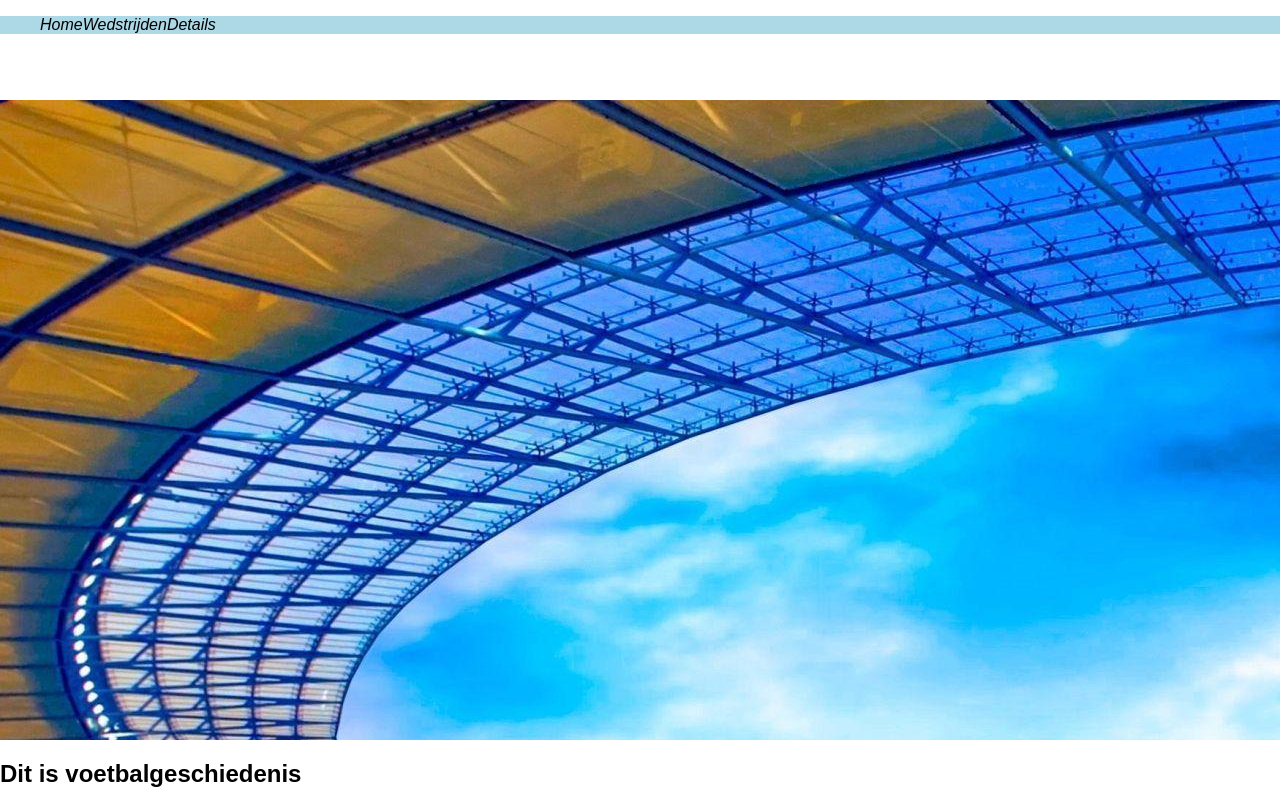
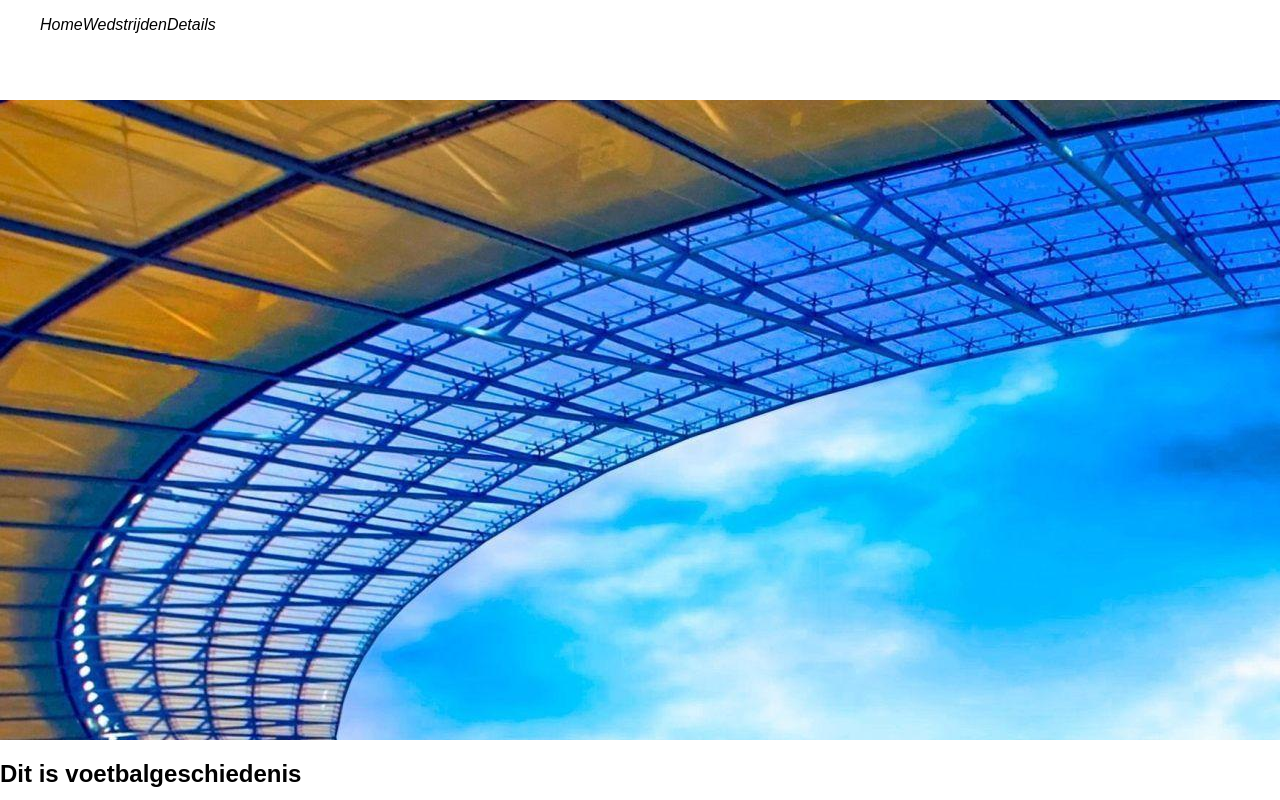
Before and after one commit to RobbertBons/Voetbalgeschiedenis, an Angular app in the folder Voetbalgeschiedenis/: page / in a window 1280 px wide. Shown: the top 800 px of the page. Built offline with nearby package versions, Linux system fonts and the light colour scheme.

Commit message:
Update nav.component.html

```diff
--- a/Voetbalgeschiedenis/src/app/nav/nav.component.html
+++ b/Voetbalgeschiedenis/src/app/nav/nav.component.html
@@ -1,4 +1,4 @@
-<nav class="nav-bar">
+<nav class="flex-container">
     <ul>
         <li>
             <a routerLink="">
```
